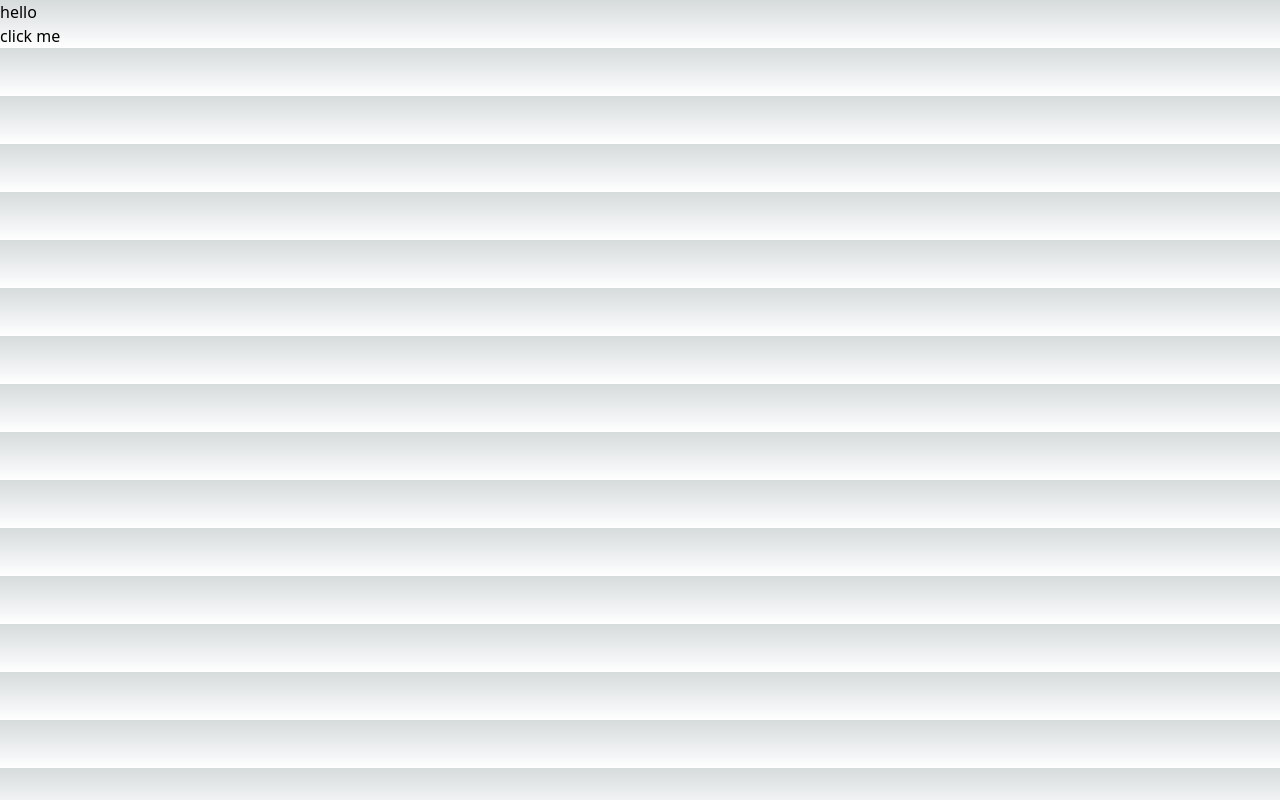
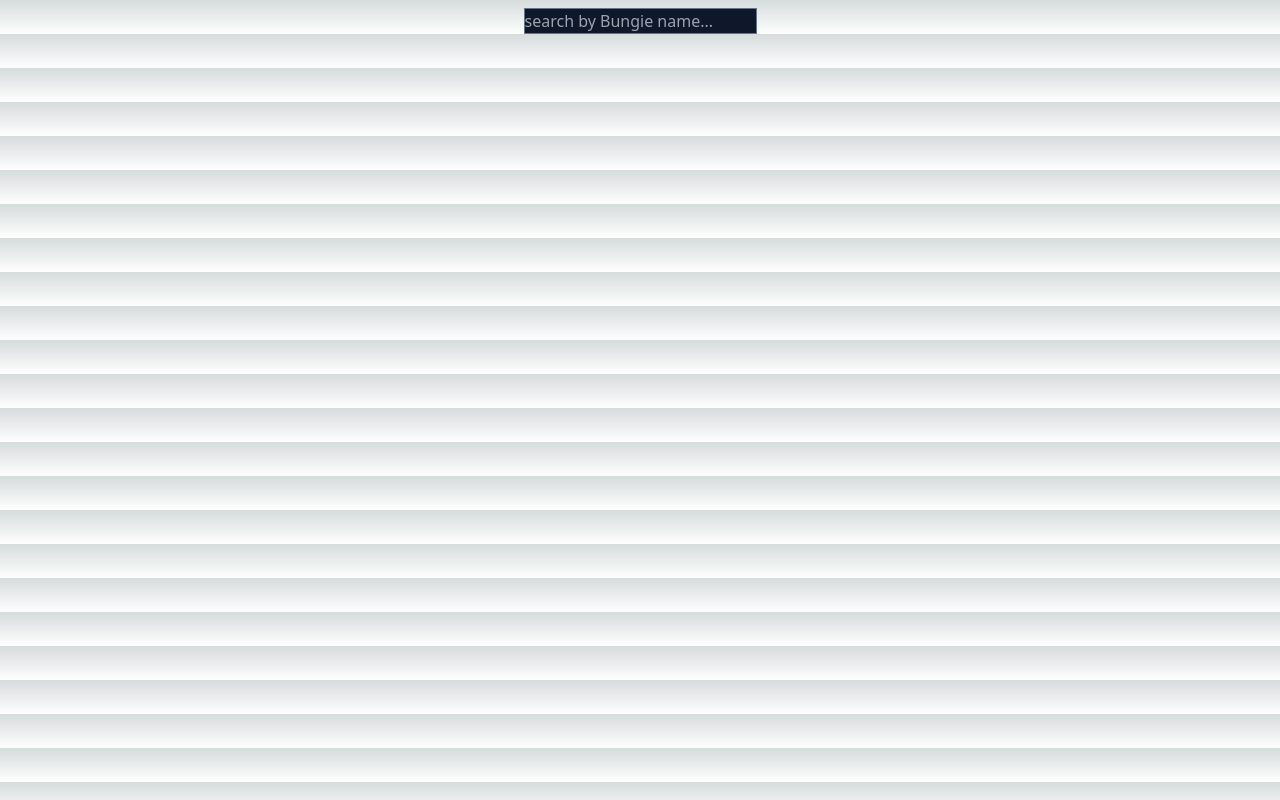
Before and after one commit to devin-lynch/destiny-status, a Next.js app: page /apitest in a window 1280 px wide. Built offline with nearby package versions, Linux system fonts and the light colour scheme.

Commit message:
Use input value for player lookup

```diff
--- a/app/apitest/page.tsx
+++ b/app/apitest/page.tsx
@@ -1,13 +1,17 @@
 "use client";
+import { ChangeEvent, useState } from "react";
 
 export default function apitest() {
-  const handleClick = async () => {
+  const [username, setUsername] = useState("");
+
+  const handleChange = async (e: ChangeEvent<HTMLInputElement>) => {
     try {
+      setUsername(e.target.value);
       const response = await fetch(
         "http://localhost:3000/api/serverless-example",
         {
           method: "POST",
-          body: JSON.stringify({ username: "datto" }),
+          body: JSON.stringify({ username: e.target.value }),
         }
       );
       const data = await response.json();
@@ -16,10 +20,15 @@ export default function apitest() {
       console.log(error);
     }
   };
+
   return (
-    <>
-      <p>hello</p>
-      <button onClick={handleClick}>click me</button>
-    </>
+    <div className="flex justify-center mt-2">
+      <input
+        value={username}
+        placeholder="search by Bungie name..."
+        className="bg-slate-900 border border-slate-500"
+        onChange={(e) => handleChange(e)}
+      ></input>
+    </div>
   );
 }
```
